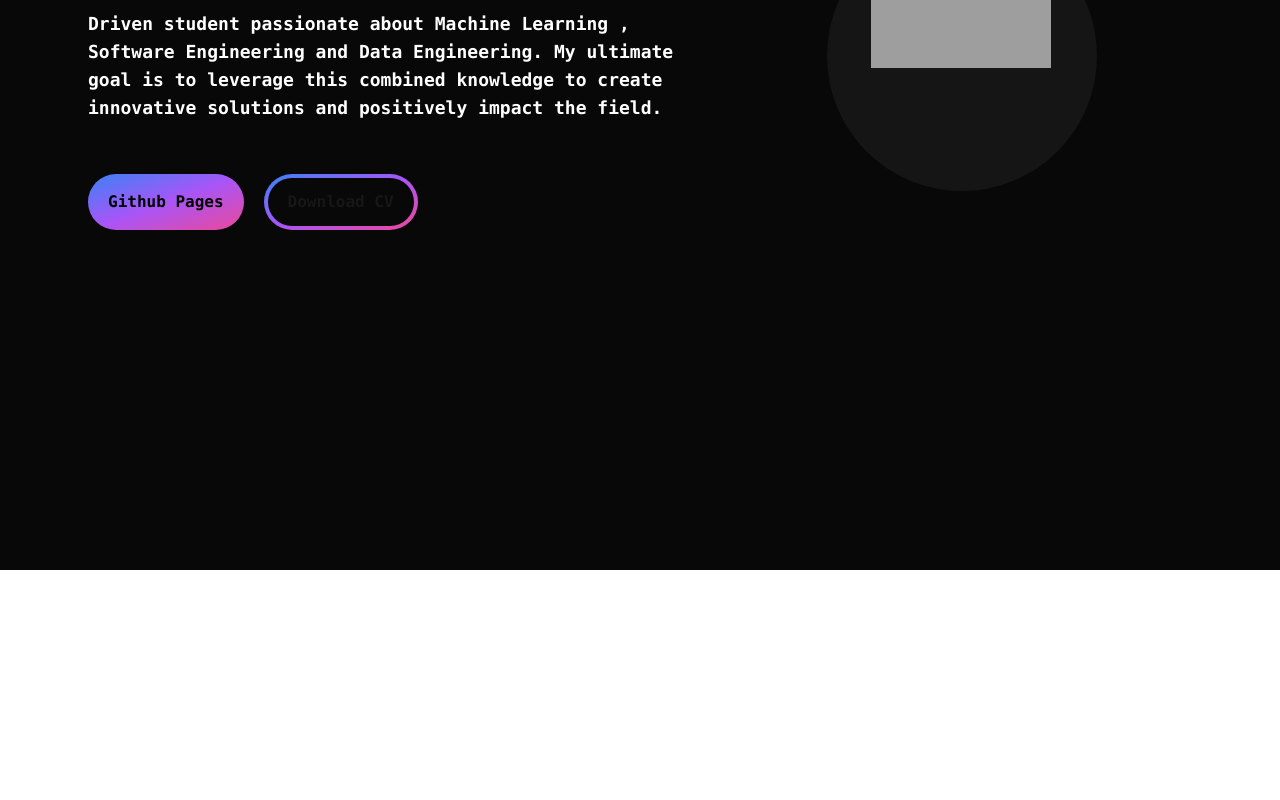
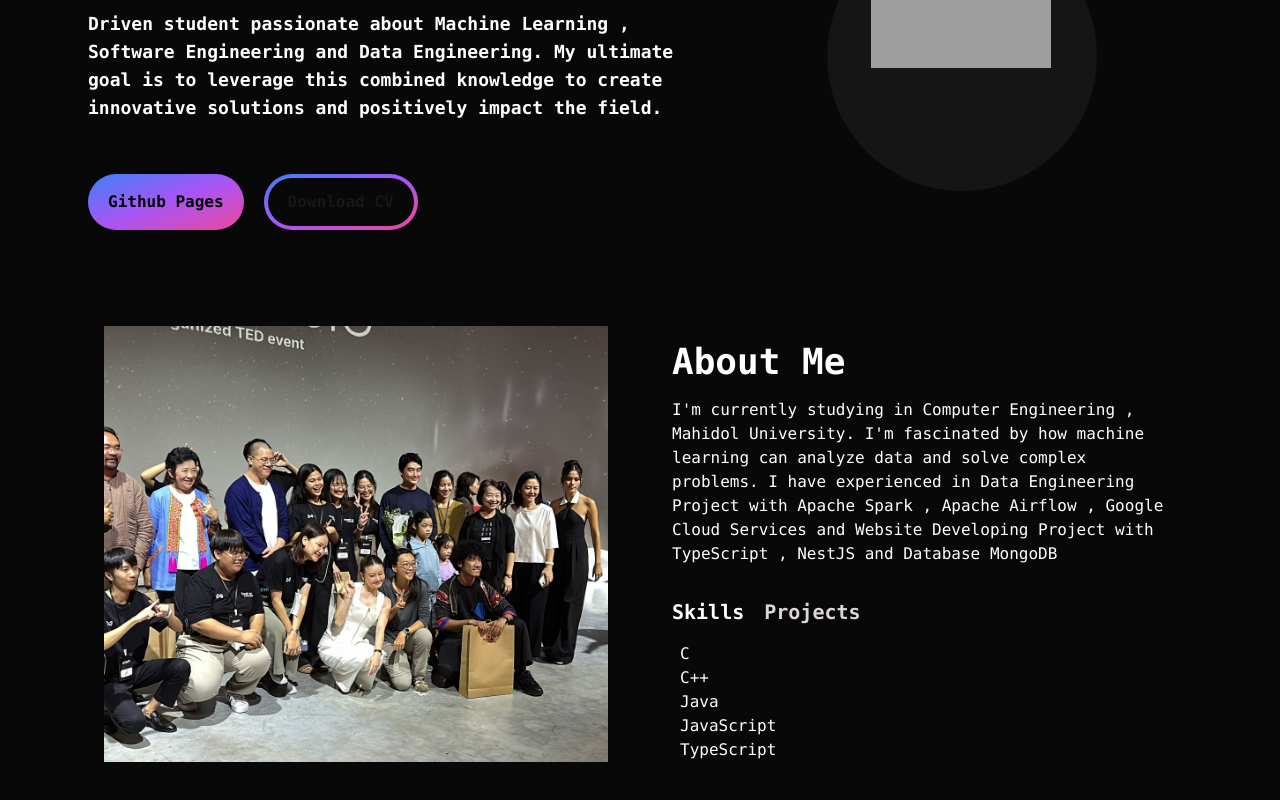
Before and after one commit to PeammaeP/personal-website, a Next.js app: page / in a window 1280 px wide. Shown: the part 230-1030 px from the top of the page. Before the commit the page ends 800 px from the top, so only its background shows below. Built offline with nearby package versions, Linux system fonts and the light colour scheme; grey boxes are pictures that could not be loaded.

Commit message:
add the aboutSection with cardComponent and addState to filter Tab

```diff
--- /dev/null
+++ b/src/app/components/TabComponent.tsx
@@ -0,0 +1,16 @@
+// @ts-expect-error tabName has any type
+const TabComponent = ({ selectedTab, isActive, tabName }) => {
+  const buttonProperty = isActive
+    ? "hover:underline hover:text-white"
+    : "text-[#ddd6d6]";
+
+  return (
+    <button onClick={selectedTab}>
+      <p className={`mr-5 text-xl font-bold ${buttonProperty}`}>
+        {tabName}
+      </p>
+    </button>
+  );
+};
+
+export default TabComponent;
--- /dev/null
+++ b/src/app/components/aboutSection.tsx
@@ -0,0 +1,89 @@
+"use client";
+
+import Image from "next/image";
+import TabComponent from "./TabComponent";
+import { useState, useTransition } from "react";
+
+const TAB_DATA = [
+  {
+    tabName: "Skills",
+    statusName: "Skills",
+    description: (
+      <div className="pl-2">
+        <ul>
+          <li className="text-bold">C</li>
+          <li className="text-bold">C++</li>
+          <li className="text-bold">Java</li>
+          <li className="text-bold">JavaScript</li>
+          <li className="text-bold">TypeScript</li>
+        </ul>
+      </div>
+    ),
+  },
+  {
+    tabName: "Projects",
+    statusName: "Projects",
+    description: (
+      <div className="pl-2">
+        <ul>
+          <li>Building Siriraj Hospital Chatbot Competition</li>
+          <li>TEDxMahidolU Website</li>
+          <li>Java GUI Game : Propositum Game</li>
+          <li>ETL Cryptocurrency Data</li>
+        </ul>
+      </div>
+    ),
+  },
+];
+
+const AboutSection = () => {
+  const [tab, setTab] = useState("Skills");
+  const [isPending, startTransition] = useTransition();
+
+  const handleTabChange = (statusName: string) => {
+    startTransition(() => {
+      setTab(statusName);
+    });
+  };
+  return (
+    <section className="text-white">
+      <div className="md:grid md:grid-cols-2 gap-10 items-center py-8 px-4 xl:gap-16 sm:py-16">
+        <Image
+          src="/images/tedx.png"
+          alt="tedxmahidolu"
+          width={700}
+          height={700}
+          className="h-full object-cover"
+        />
+        <div className="text-white font-mono">
+          <h1 className="text-4xl mb-4 mt-4 font-bold">About Me</h1>
+          <p className="font-mono text-base">
+            I{"'"}m currently studying in Computer Engineering , Mahidol
+            University. I{"'"}m fascinated by how machine learning can analyze
+            data and solve complex problems. I have experienced in Data
+            Engineering Project with Apache Spark , Apache Airflow , Google
+            Cloud Services and Website Developing Project with TypeScript ,
+            NestJS and Database MongoDB
+          </p>
+          <div className="flex flex-row justify-start mt-8">
+            <TabComponent
+              selectedTab={() => handleTabChange("Skills")}
+              isActive={tab === "Skills"}
+              tabName="Skills"
+            />
+            <TabComponent
+              selectedTab={() => handleTabChange("Projects")}
+              isActive={tab === "Projects"}
+              tabName="Projects"
+            />
+          </div>
+          <div className="mt-4">
+            {TAB_DATA.find((value) => value.tabName === tab)?.description}
+          </div>
+        </div>
+      </div>
+    </section>
+  );
+};
+
+export default AboutSection;
--- a/src/app/components/cardDetailComponent.tsx
+++ b/src/app/components/cardDetailComponent.tsx
@@ -0,0 +1,5 @@
+const CardDetailComponent = () => {
+  return <div className="">This is The Card with Some Detail</div>;
+};
+
+export default CardDetailComponent;
--- a/src/app/page.tsx
+++ b/src/app/page.tsx
@@ -1,4 +1,5 @@
 import HeroSection from "./components/hero-section";
+import AboutSection from "./components/aboutSection";
 import NavBar from "./components/navBar";
 
 export default function Home() {
@@ -9,6 +10,7 @@ export default function Home() {
       </header>
       <div className="container mx-auto px-12 py-10">
         <HeroSection />
+        <AboutSection />
       </div>
     </main>
   );
```
Also changed, not shown: public/images/tedx.png (added), 1 other file (tests, documents, lock files or other folders).
